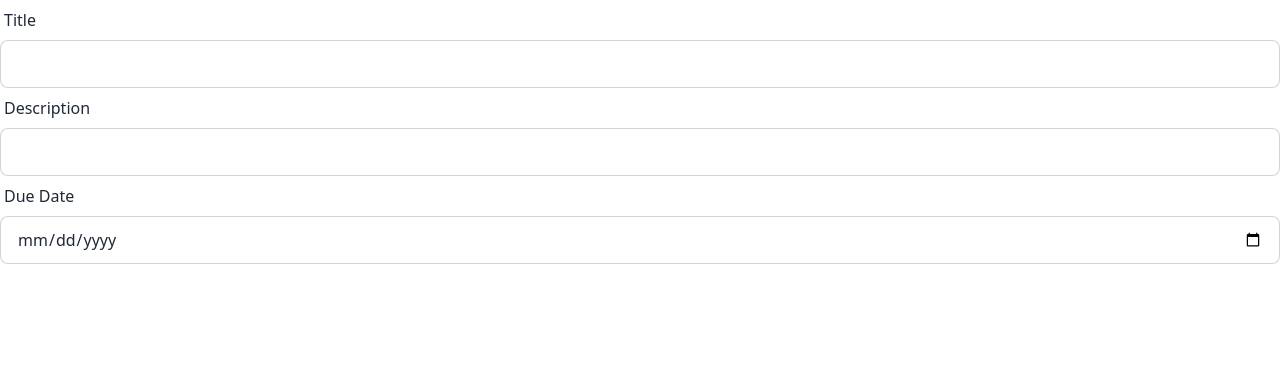
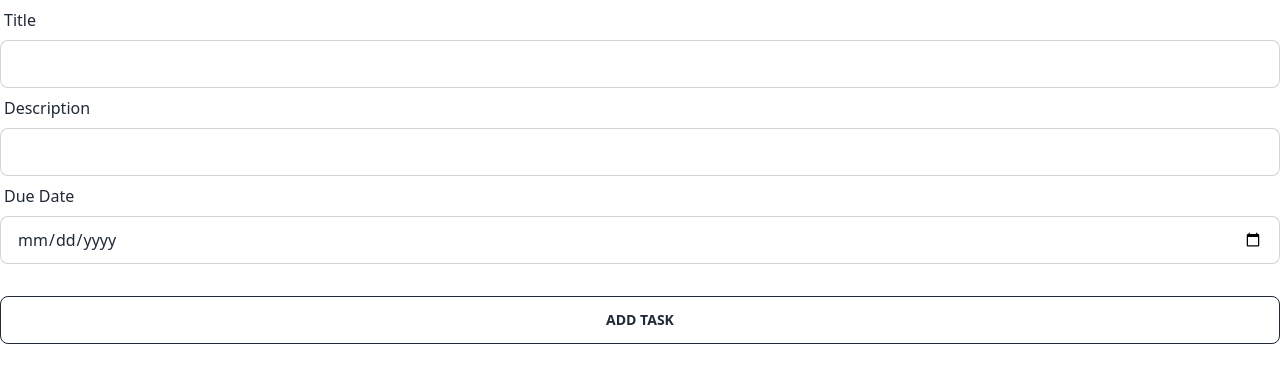
Before and after one commit to HabibMollah/taskhub, a React (Vite) app: page / in a window 1280 px wide. Shown: the top 382 px of the page. Built offline with nearby package versions, Linux system fonts and the light colour scheme.

Commit message:
add submit button

```diff
--- a/src/components/Form.tsx
+++ b/src/components/Form.tsx
@@ -13,6 +13,9 @@ const Form = () => {
         Due Date
       </label>
       <input className="input input-bordered" type="date" id="due-date" />
+      <button className="btn btn-outline my-8" type="submit">
+        Add Task
+      </button>
     </form>
   );
 };
```
